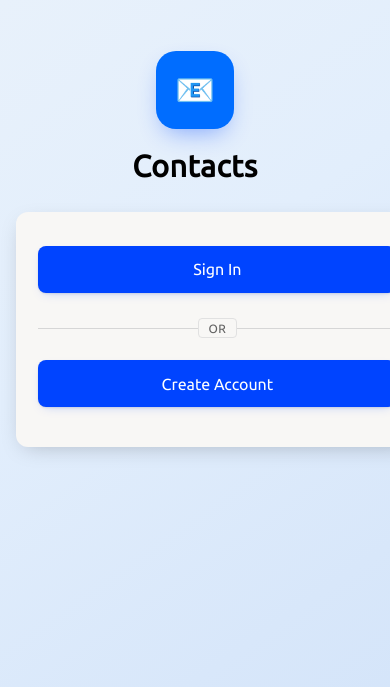
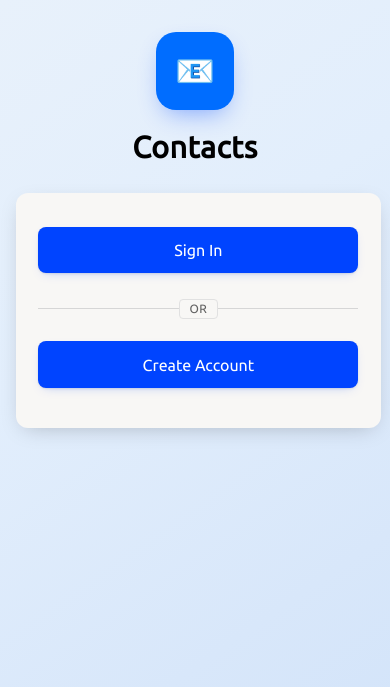
Before and after one commit to gracerudie/small-project, a PHP site: page / in a window 390 px wide. Shown: the top 687 px of the page. After the commit the page ends 436 px from the top, so only its background shows below. Run offline with PHP 8.4, Linux system fonts and the light colour scheme.

Commit message:
added styles to make the app mobile friendly

```diff
--- a/css/styles.css
+++ b/css/styles.css
@@ -17,6 +17,7 @@ body {
   margin:5rem auto 3rem;
   text-align:center;
   padding:0 1rem;
+  box-sizing: border-box;
 }
 
 .welcome-icon {
@@ -52,8 +53,8 @@ body {
 .or-separator span { position:relative; background:#f8f7f5; padding:.15rem .6rem; font-size:.75rem; letter-spacing:.5px; text-transform:uppercase; color:#606060; border:1px solid #e1e1e1; border-radius:4px; }
 
 @media (max-width:560px){
-  .welcome-container { margin:3.2rem auto 2rem; }
-  .welcome-card { padding:1.6rem 1.4rem 2rem; }
+  .welcome-container { margin:2rem auto 2rem; }
+  .welcome-card { padding:1.6rem 1.4rem 2rem; width:min(320px, 100%);}
   .welcome-title { font-size:1.9rem; margin-bottom:1.75rem; }
   .welcome-icon { width:78px; height:78px; font-size:2rem; }
 }
@@ -69,6 +70,8 @@ body {
   border:1px solid #d9d9d9;
   box-shadow: 0 6px 18px -8px rgba(0,0,0,0.28);
 }
+
+
 
 h1 {
   /* override #title if needed */
@@ -185,7 +188,6 @@ thead { background:#0044ff; color:#fff; box-shadow:0 2px 6px -2px rgba(0,0,0,.25
 table {
   width:100%;
   border-collapse:collapse;
-  min-width:560px;
   font-size:.95rem;
 }
 
@@ -236,7 +238,10 @@ tbody tr:hover {
 #authView .alt-action .link-btn { display:inline-block; }
 @media (min-width:900px){ #authView .card { width:min(760px, 80%); } }
 @media (max-width:680px){ #authView { padding-top:1.5rem; } .buttons { border-radius:18px; } }
-
+@media (max-width:500px){
+  #authView .card { width:min(360px, 88%); padding: 2rem .4rem 2.5rem;}
+  .card { width:min(360px, 88%); padding: 2rem .4rem 2.5rem;}
+}
 /* Removed legacy styles for loginDiv, loggedInDiv, accessUIDiv, etc. */
 
 /* Removed legacy styles for inner-title, loginResult, userName, logoutButton, select, colorSearchResult, colorAddResult */
@@ -246,6 +251,7 @@ tbody tr:hover {
   .hide-sm { display:none; }
   #appHeader { flex-direction:column; align-items:flex-start; }
 }
+
 
 @media (prefers-color-scheme: dark) {
   body { background:linear-gradient(145deg,#00060e,#001833 35%,#000a16 70%,#001633); color:#f5f5f5;  }
```
